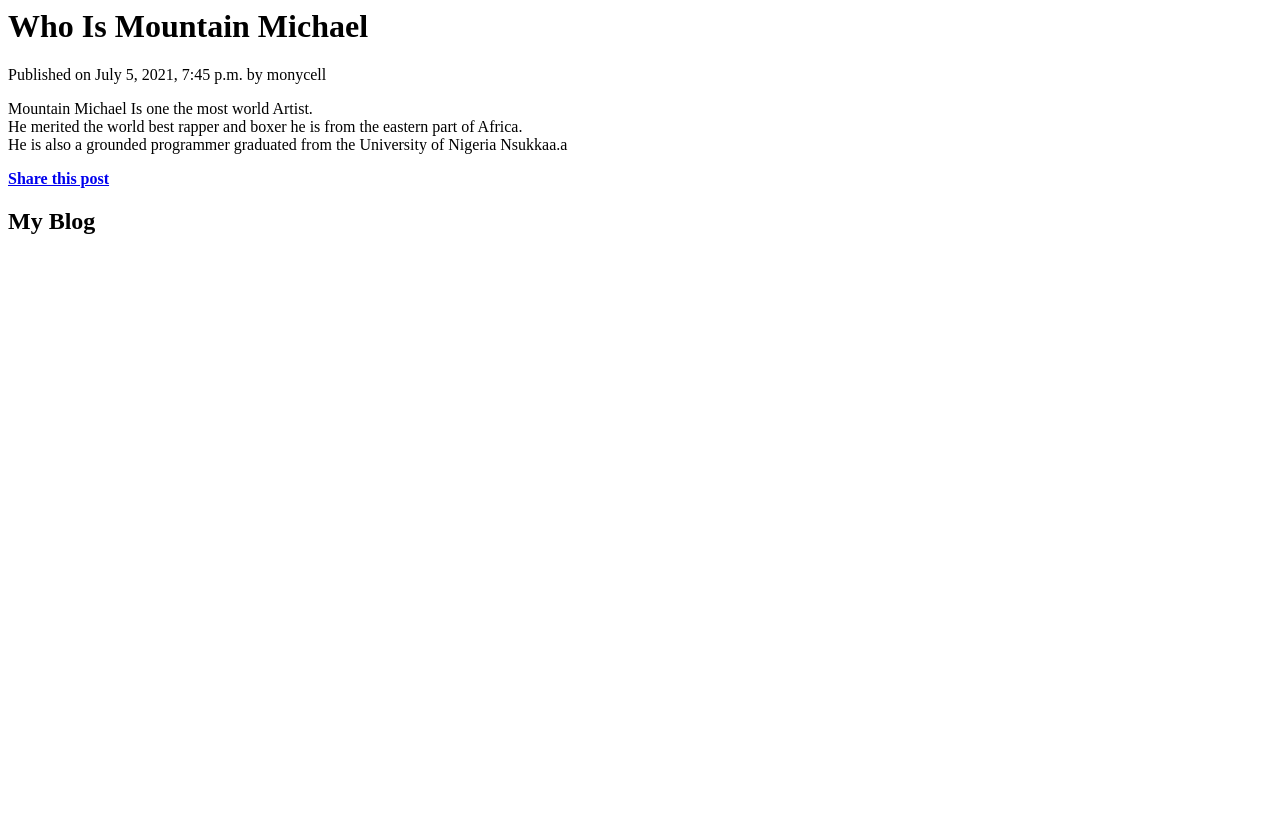
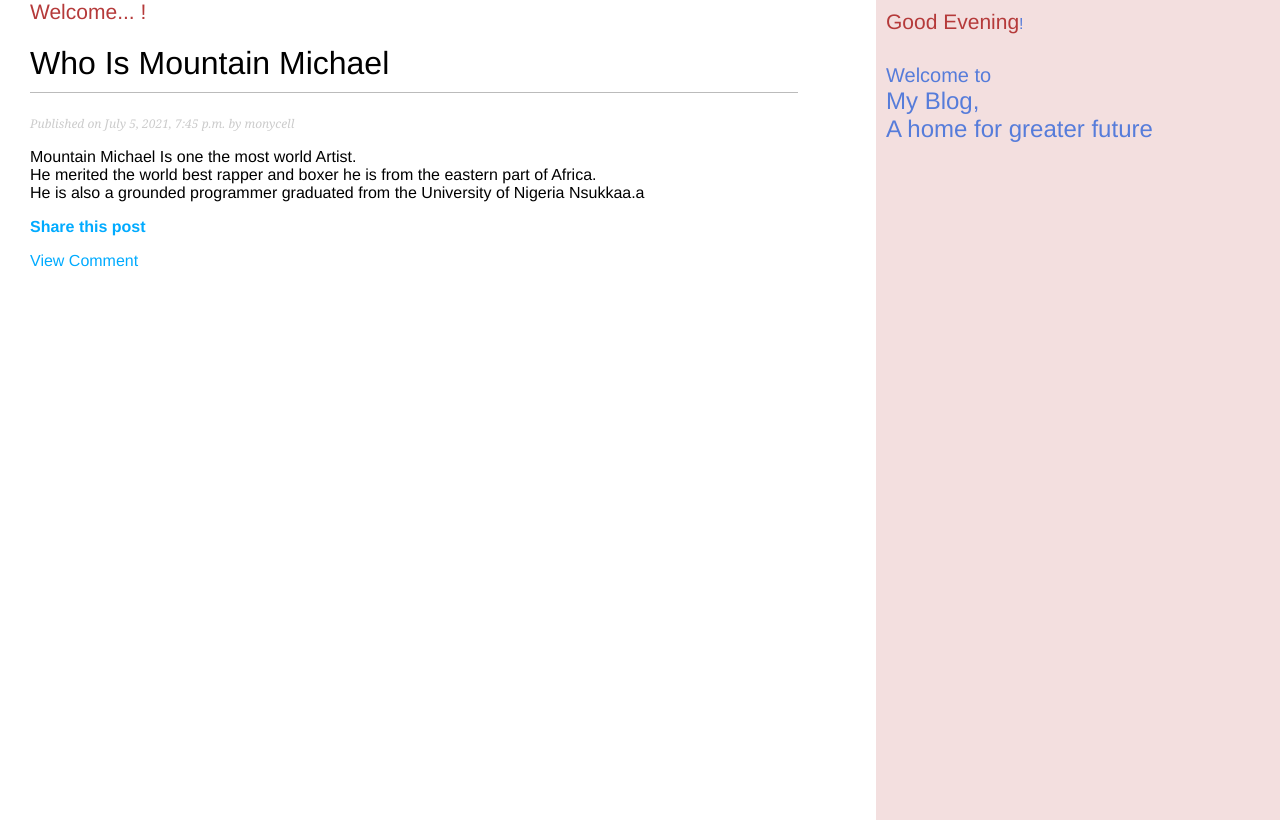
Before and after one commit to Mountain-Michaelle/Blog_Site, a Django app: a page that uses blogs/templates/blogs/base.html in a window 1280 px wide. Before the commit the page ends 234 px from the top, so only its background shows below. Run offline with Django 3.2, Linux system fonts and the light colour scheme; data comes from the database, SQL or seed files in the repository; both versions use the stored data as it was after the commit.

Commit message:
Comment level

```diff
--- a/blogs/static/css/blogs.css
+++ b/blogs/static/css/blogs.css
@@ -1,3 +1,106 @@
 body {
-    background: rgb(90, 25, 25);
+    margin:0;
+    padding:0;
+    font-family:helvetica, sans-serif;
 }
+
+a {
+    color:#00abff;
+    text-decoration:none;
+}
+
+h1 {
+    font-weight:normal;
+    border-bottom:1px solid #bbb;
+    padding:0 0 10px 0;
+}
+
+h2 {
+    font-weight:normal;
+    margin:30px 0 0;
+}
+
+#content {
+    float:left;
+    width:60%;
+    padding:0 0 0 30px;
+}
+
+#greeting {
+    font-size: 21px;
+    color: rgb(181, 58, 58);
+}
+
+#sidebar {
+    float:right;
+    width:30%;
+    padding:10px;
+    background: rgb(243, 223, 223);
+    color: rgb(86, 124, 218);
+    height:100%;
+}
+
+p.date {
+    color:#ccc;
+    font-family: georgia, serif;
+    font-size: 12px;
+    font-style: italic;
+}
+
+/* pagination */
+.pagination {
+    margin:40px 0;
+    font-weight:bold;
+}
+
+/* forms */
+label {
+    float:left;
+    clear:both;
+    color:#333;
+    margin-bottom:4px;
+}
+input, textarea {
+    clear:both;
+    float:left;
+    margin:0 0 10px;
+    background:#ededed;
+    border:0;
+    padding:6px 10px;
+    font-size:12px;
+}
+input[type=submit] {
+    font-weight:bold;
+    background:#00abff;
+    color:#fff;
+    padding:10px 20px;
+    font-size:14px;
+    text-transform:uppercase;
+}
+.errorlist {
+    color:#cc0033;
+    float:left;
+    clear:both;
+    padding-left:10px;
+}
+
+/* comments */
+.comment {
+    padding:10px;
+}
+.comment:nth-child(even) {
+    background:#efefef;
+}
+.comment .info {
+    font-weight:bold;
+    font-size:12px;
+    color:#666;
+}
+#comment_body {
+    font-family: 'Segoe UI', Tahoma, Geneva, Verdana, sans-serif;
+    font-size: 20px;
+}
+
+#tite {
+    font-size: 20px;
+}
--- /dev/null
+++ b/blogs/static/js/test.js
@@ -0,0 +1,17 @@
+var today = new Date();
+var hourNow =  today.getHours();
+var greetings;
+
+if (hourNow < 12) {
+    greetings = "Good morning";
+    if (hourNow == 12 && 13 && 14 && 15 ) {
+        greetings = "Good Afternoon";
+    }
+}
+else{
+    greetings = " Good Evening";
+}
+
+
+var elgreeting = document.getElementById('greeting');
+elgreeting.textContent = greetings;
--- a/blogs/templates/blogs/base.html
+++ b/blogs/templates/blogs/base.html
@@ -1,19 +1,25 @@
 {% load static %}
-<!DOCKTYPE html>
+ <!DOCKTYPE html >
 <html>
 <head>
   <title> {% block title %}{% endblock title %} </title>
+  <link href="{% static 'css/blogs.css' %}" rel="stylesheet">
 </head>
 <body>
+ <div id="sidebar">
+   <div id="tit">
+     <span id="greeting">Welcome </span>!</div>
+    <h2> <div id="tite"> Welcome to </div> My Blog,<br/>
+    A home for greater future</h2>
+  </div>
   <div id="content">
 
     {% block content %}
-
     {% endblock content %}
   </div>
-  <div id="sidebar">
-    <h2>My Blog</h2>
-  </div>
 
+{% block js_block %}
+<script type="text/javascript" src="{% static 'js/test.js' %}"> </script>
+ {% endblock js_block%}
 </body>
 </html>
--- a/blogs/templates/blogs/post/detail.html
+++ b/blogs/templates/blogs/post/detail.html
@@ -3,6 +3,8 @@
 {% block title %}{{ post.title }}{% endblock title %}{{ post.title }}
 
 {% block content %}
+ <div id="title">
+    <span id="greeting">Welcome... <span>!</div>
   <h1>{{post.title}}</h1>
     <p class="date">
       Published on {{ post.publish }} by {{post.author}}
@@ -11,4 +13,9 @@
 <p>
   <a href="{% url 'blogs:post_share' post.id %}"><b>Share this post</b></a>
 </p>
+<p>
+<a href="{% url 'blogs:user_comment' post.id %}"> View Comment </a>
+</p>
+
+
 {% endblock content %}
--- a/blogs/templates/blogs/post/list.html
+++ b/blogs/templates/blogs/post/list.html
@@ -13,7 +13,7 @@
       <p class="date">
       Published on {{post.publish}} by {{post.author}}
       </p>
-      {{ post.body|truncatewords:30|linebreaks }}
+     <block> {{ post.body|truncatewords:12|linebreaks }}</block>
   {% endfor %}
   {% include "blogs/pagination.html" with page=page_obj %}
 {% endblock content %}
--- a/blogs/urls.py
+++ b/blogs/urls.py
@@ -7,5 +7,6 @@ urlpatterns = [
     path('<int:year>/<int:month>/<int:day>/<slug:post>/',
         views.post_details, name='post_detail'),
     path('<int:post_id>/share/', views.post_share, name='post_share'),
+    path('<int:comment_id>/comment/', views.user_comment, name='user_comment'),
 
 ]
--- a/blogs/views.py
+++ b/blogs/views.py
@@ -66,6 +66,13 @@ def post_details(request, year, month, day, post):
                                     publish__month=month,
                                     publish__day=day)
 
+    context = {'post':post}
+    return render(request, 'blogs/post/detail.html', context)
+
+
+
+def user_comment(request, comment_id):
+    post = get_object_or_404(Post, id=comment_id)
     # list of active comments for this post
     comments = post.comments.filter(active=True)
     new_comment = None
@@ -84,4 +91,4 @@ def post_details(request, year, month, day, post):
         comment_form = CommentForm()
     context = {'post':post, 'comments':comments, 'new_comment': new_comment,
     'comment_form': comment_form}
-    return render(request, 'blogs/post/detail.html', context)
+    return render(request, 'blogs/post/comment.html', context)
```
Also changed, not shown: blogs/templates/blogs/post/comment.html (added, +44 -0 lines), __init__.py (added), blogs/__init__.py (deleted), db.sqlite3, 1 other file.
